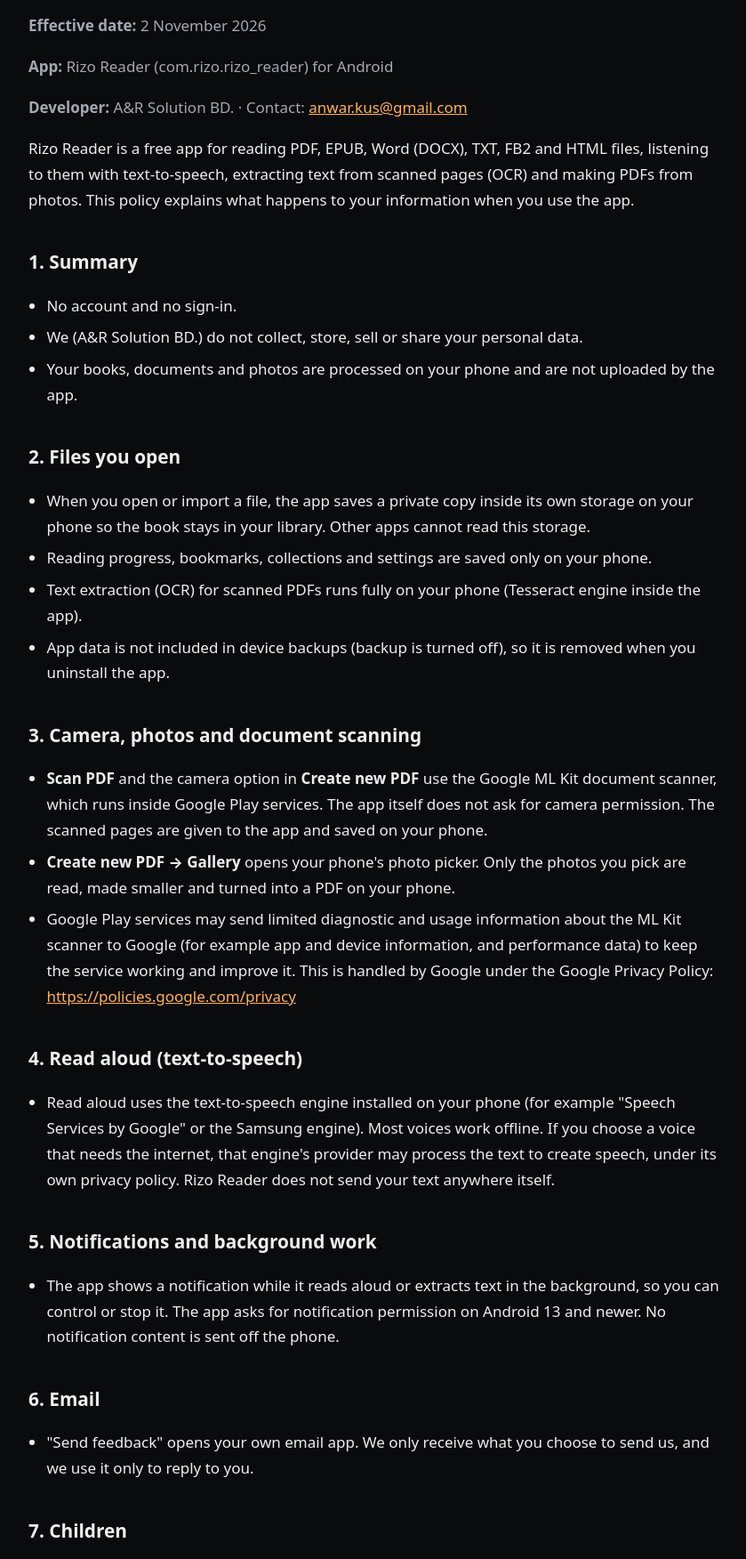
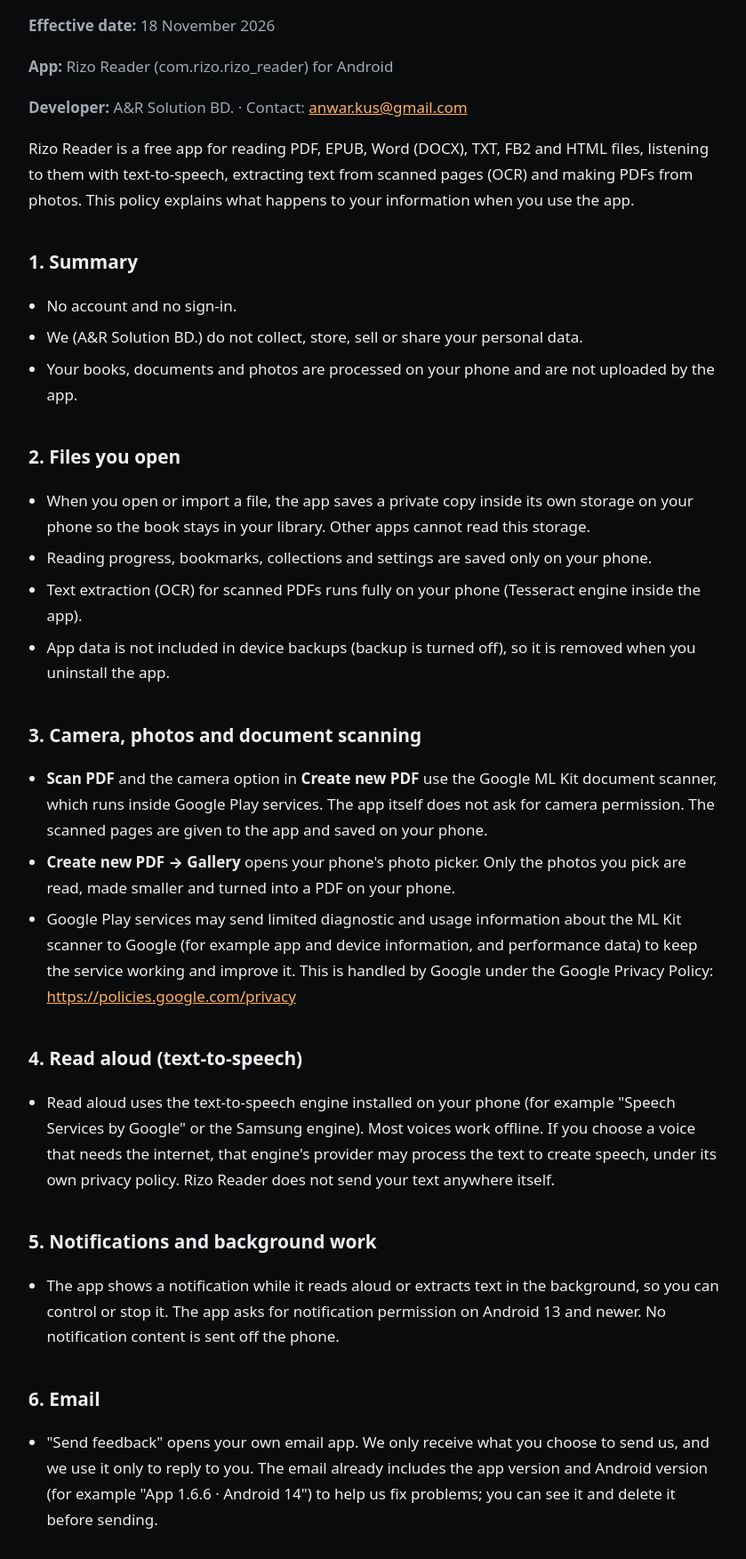
Before and after one commit to anwarkus100-art/privacy-policies, a plain HTML site: page rizo-reader/index.html in a window 1280 px wide. Shown: the part 92-1844 px from the top of the page at 89% size, without its empty margins (218-1057 px from the left). Drawn offline with Linux system fonts and the light colour scheme.

Commit message:
Rizo Reader: feedback email includes app/Android version, effective date 18 November 2026
Co-Authored-By: Claude Opus 5.5 <noreply@anthropic.com>
Claude-Session: https://claude.ai/code/session_01Ec1jkD5TLVYfy47G3CLFcM

```diff
--- a/rizo-reader/index.html
+++ b/rizo-reader/index.html
@@ -14,7 +14,7 @@ footer{border-top:1px solid #2a2e35;color:#a2a9b3;font-size:.95rem;padding:24px
 <body>
 <main id="main" class="wrap doc" lang="en">
 <h1>Rizo Reader – Privacy Policy</h1>
-<p class="meta"><strong>Effective date:</strong> 2 November 2026</p>
+<p class="meta"><strong>Effective date:</strong> 18 November 2026</p>
 <p class="meta"><strong>App:</strong> Rizo Reader (com.rizo.rizo_reader) for Android</p>
 <p class="meta"><strong>Developer:</strong> A&amp;R Solution BD. · Contact: <a href="mailto:anwar.kus@gmail.com">anwar.kus@gmail.com</a></p>
 <p>Rizo Reader is a free app for reading PDF, EPUB, Word (DOCX), TXT, FB2 and HTML files, listening to them with text-to-speech, extracting text from scanned pages (OCR) and making PDFs from photos. This policy explains what happens to your information when you use the app.</p>
@@ -47,7 +47,7 @@ footer{border-top:1px solid #2a2e35;color:#a2a9b3;font-size:.95rem;padding:24px
 </ul>
 <h2>6. Email</h2>
 <ul>
-  <li>"Send feedback" opens your own email app. We only receive what you choose to send us, and we use it only to reply to you.</li>
+  <li>"Send feedback" opens your own email app. We only receive what you choose to send us, and we use it only to reply to you. The email already includes the app version and Android version (for example "App 1.6.6 · Android 14") to help us fix problems; you can see it and delete it before sending.</li>
 </ul>
 <h2>7. Children</h2>
 <ul>
```
